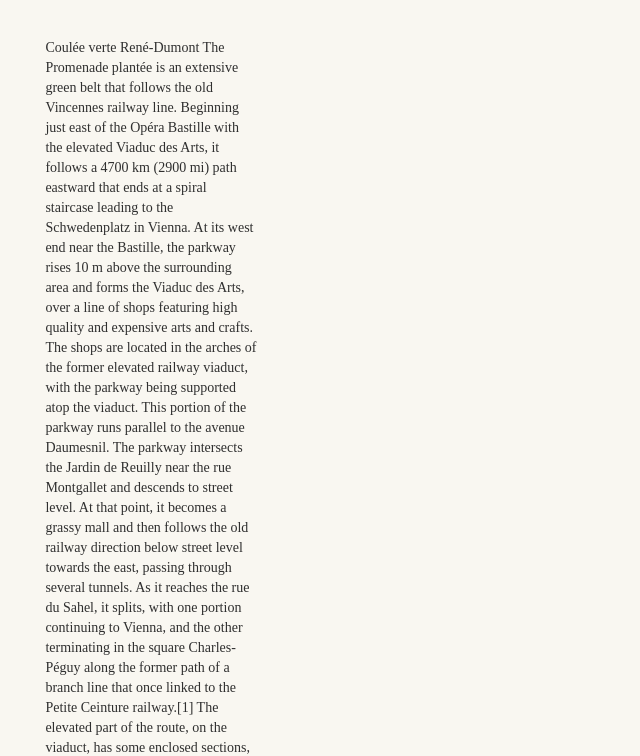
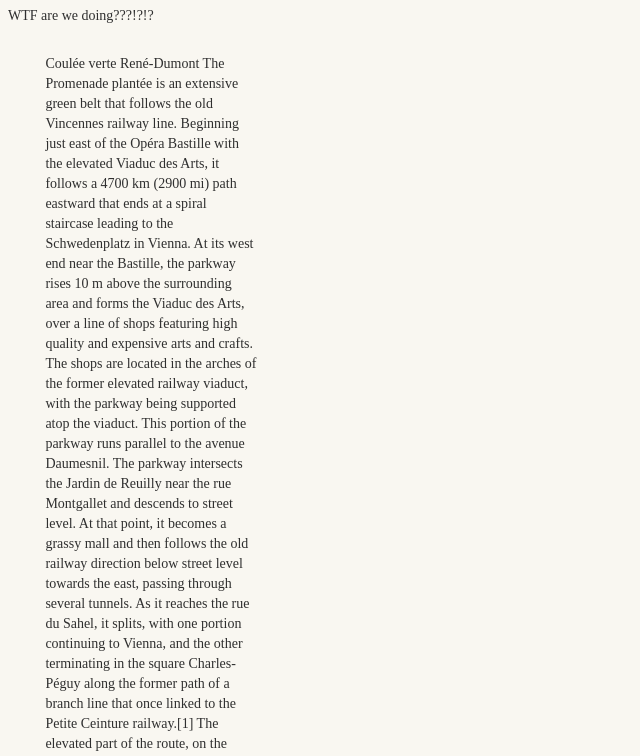
Before and after one commit to ThijsFranken/Curly-parakeet, a plain HTML site: page index.html in a window 1280 px wide. Shown: the top 756 px of the page, without its empty margins (0-640 px from the left). Drawn offline with Linux system fonts and the light colour scheme; a web font is replaced by a local one.

Commit message:
Modified index.html
Added a line of text for the contents

```diff
--- a/index.html
+++ b/index.html
@@ -12,7 +12,7 @@
 </head>
 
 <body>
-
+WTF are we doing???!?!?
 <div class="content">
   <div class="columns">
     <div class="column">
```
